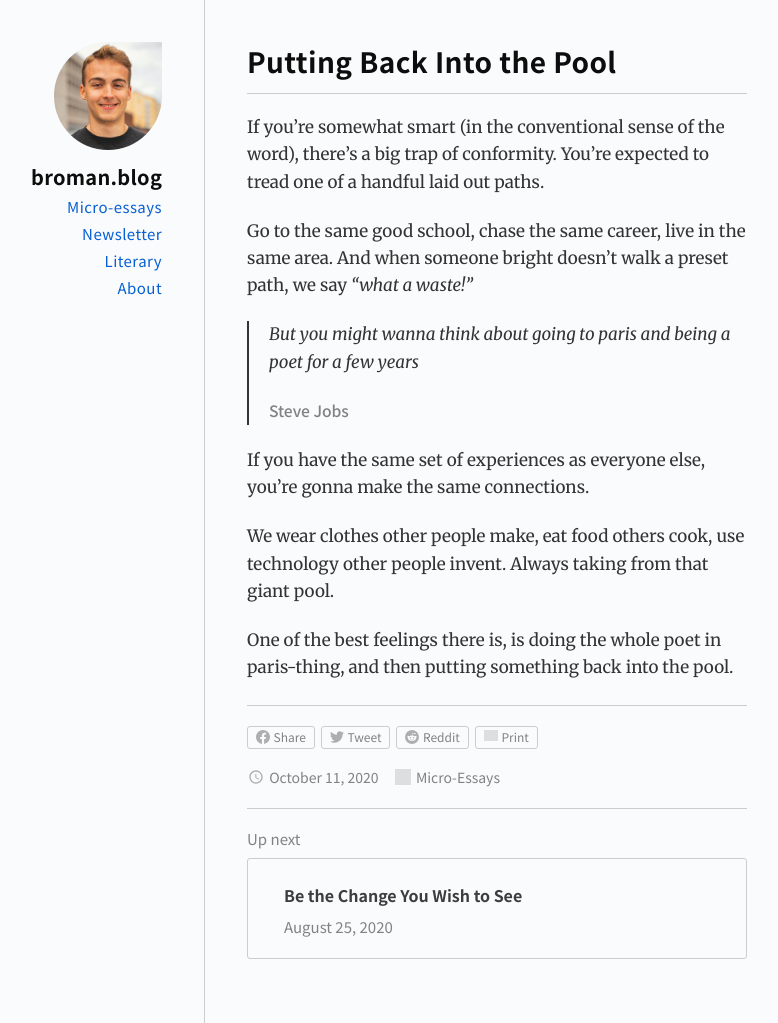
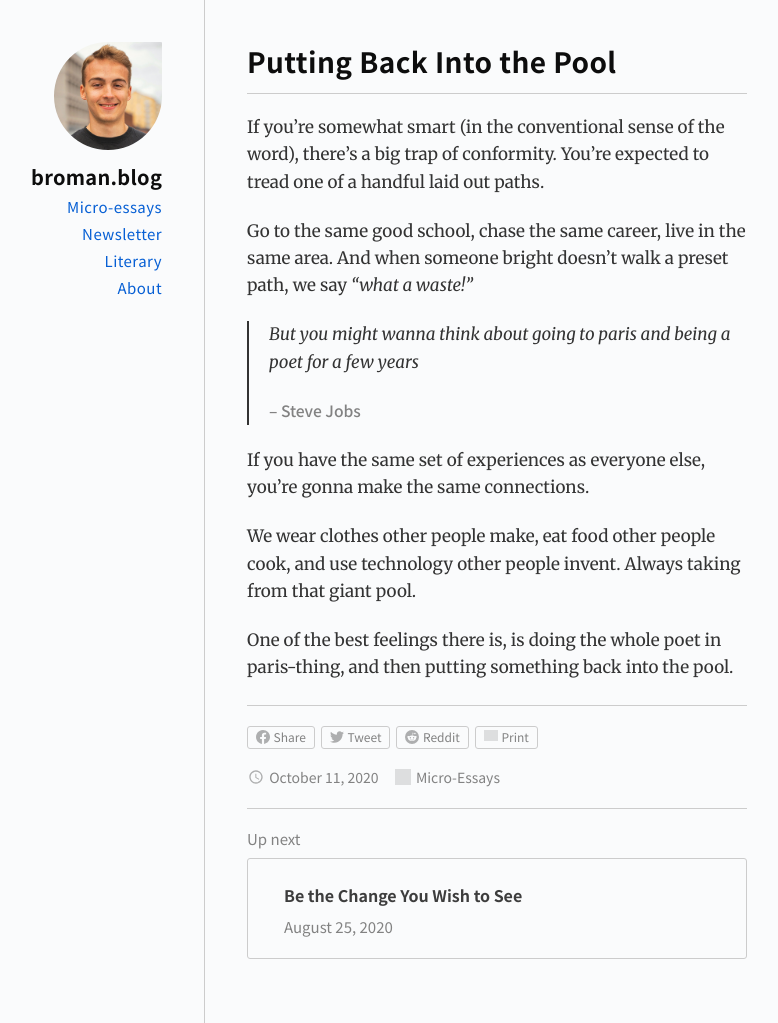
Before and after one commit to gdbroman/broman.blog, a Jekyll site: the page built from _posts/2020/2020-10-11-putting-back-into-the-pool.md, in a window 1280 px wide and 1023 px high. Shown: the whole window, without its empty margins (251-1029 px from the left). Built offline with Jekyll 4.4.1, drawn with Linux system fonts in a browser that asks for light colours; grey boxes are pictures that could not be loaded.

Commit message:
revision

```diff
--- a/_posts/2020/2020-10-11-putting-back-into-the-pool.md
+++ b/_posts/2020/2020-10-11-putting-back-into-the-pool.md
@@ -9,10 +9,10 @@ Go to the same good school, chase the same career, live in the same area. And wh
 
 > But you might wanna think about going to paris and being a poet for a few years
 >
-> <cite><a href="https://www.youtube.com/watch?v=oPbcM5N5Sqg">Steve Jobs</a></cite>
+> <cite><a href="https://www.youtube.com/watch?v=oPbcM5N5Sqg">-- Steve Jobs</a></cite>
 
 If you have the same set of experiences as everyone else, you're gonna make the same connections.
 
-We wear clothes other people make, eat food others cook, use technology other people invent. Always taking from that giant pool.
+We wear clothes other people make, eat food other people cook, and use technology other people invent. Always taking from that giant pool.
 
 One of the best feelings there is, is doing the whole poet in paris-thing, and then putting something back into the pool.
```
